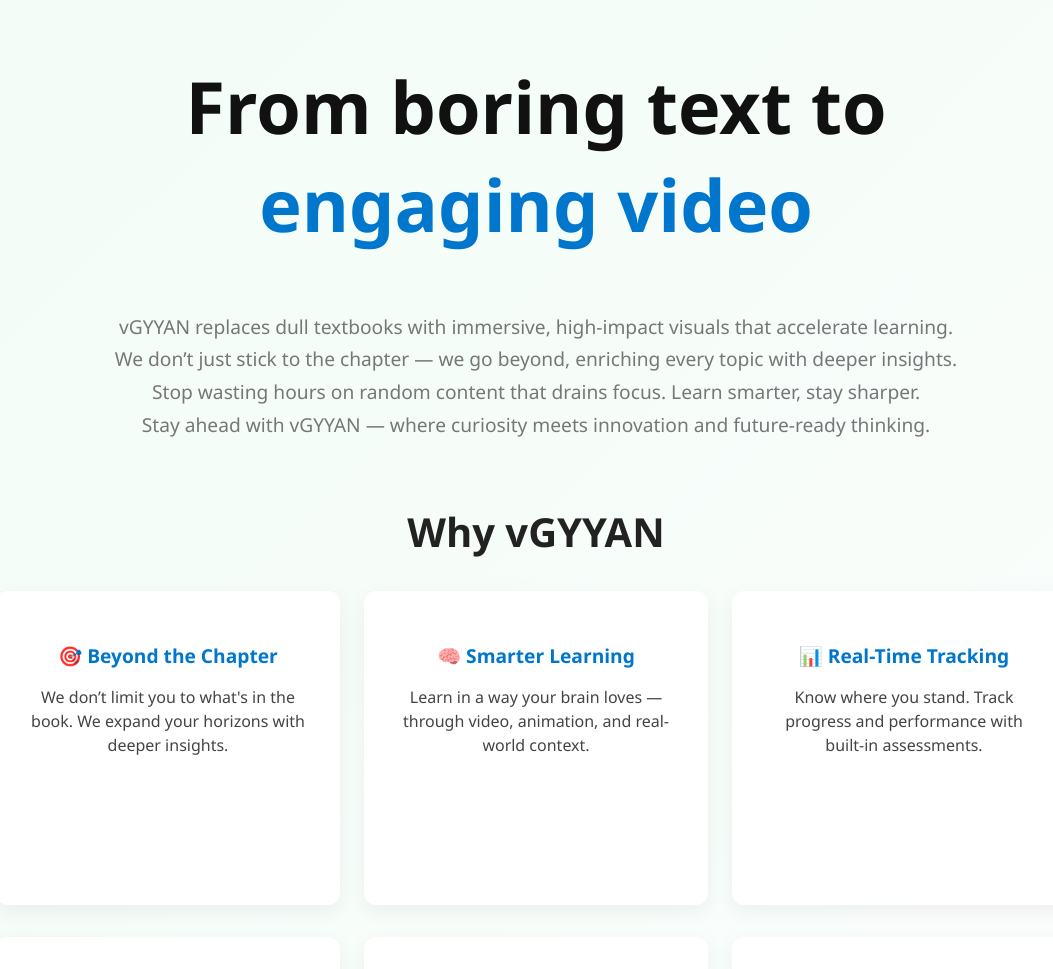
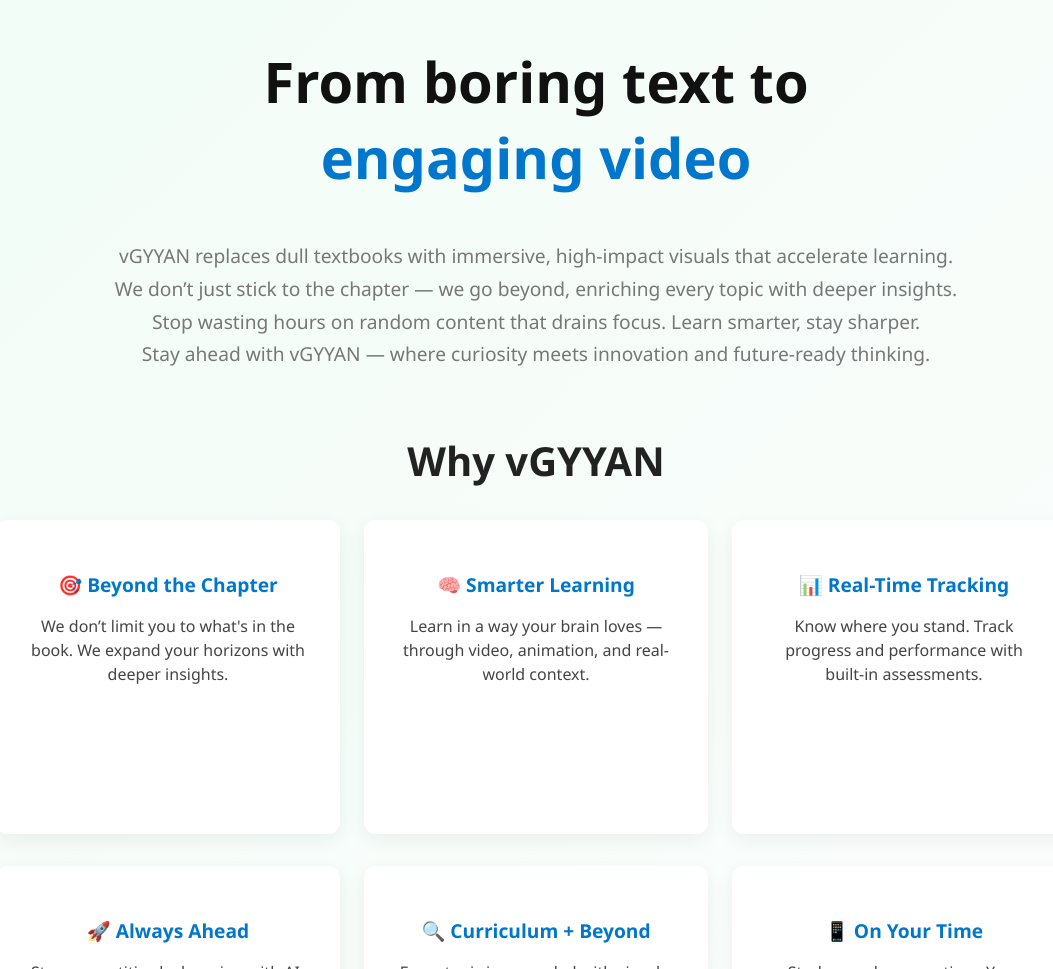
Before and after one commit to vGYYAN/vGYYAN_webpage, a plain HTML site: page Section_3.html in a window 1280 px wide. Shown: the part 131-1100 px from the top of the page, without its empty margins (104-1157 px from the left). Drawn offline with Linux system fonts and the light colour scheme.

Commit message:
Update Section_3.html

```diff
--- a/Section_3.html
+++ b/Section_3.html
@@ -28,14 +28,14 @@
     }
 
     .section-3 .headline {
-      font-size: 4.5rem;
+      font-size: 3.5rem;
       font-weight: bold;
       color: #111;
     }
 
     .section-3 .headline span {
       display: block;
-      font-size: 4.5rem;
+      font-size: 3.5rem;
       color: #0077cc;
     }
 
```
